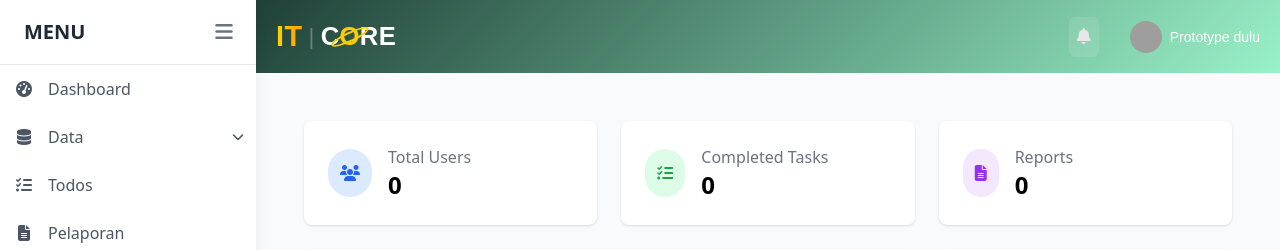
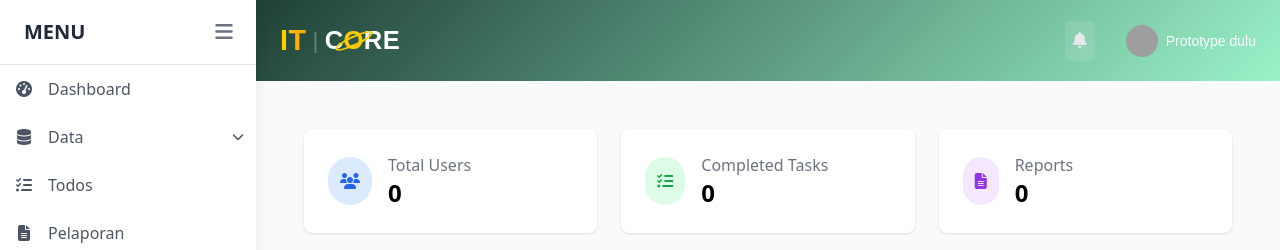
Before and after one commit to 1bilionsultanyusuf-hue/gg, a PHP site: page / in a window 1280 px wide. Shown: the top 250 px of the page. Run offline with PHP 8.4, Linux system fonts and the light colour scheme; some libraries are stand-ins or nearby versions; grey boxes are pictures that could not be loaded.

Commit message:
Update topbar.php

```diff
--- a/modul/layouts/topbar.php
+++ b/modul/layouts/topbar.php
@@ -1,5 +1,5 @@
 <header class="site-header">
-    <div class="header-container flex items-center justify-between">
+    <div class="header-container flex items-center p-1 justify-between">
         <h1 class="flex items-center font-bold tracking-wide logo-main">
             <span class="logo-it">IT</span>
             <span class="logo-sep">|</span>
```
